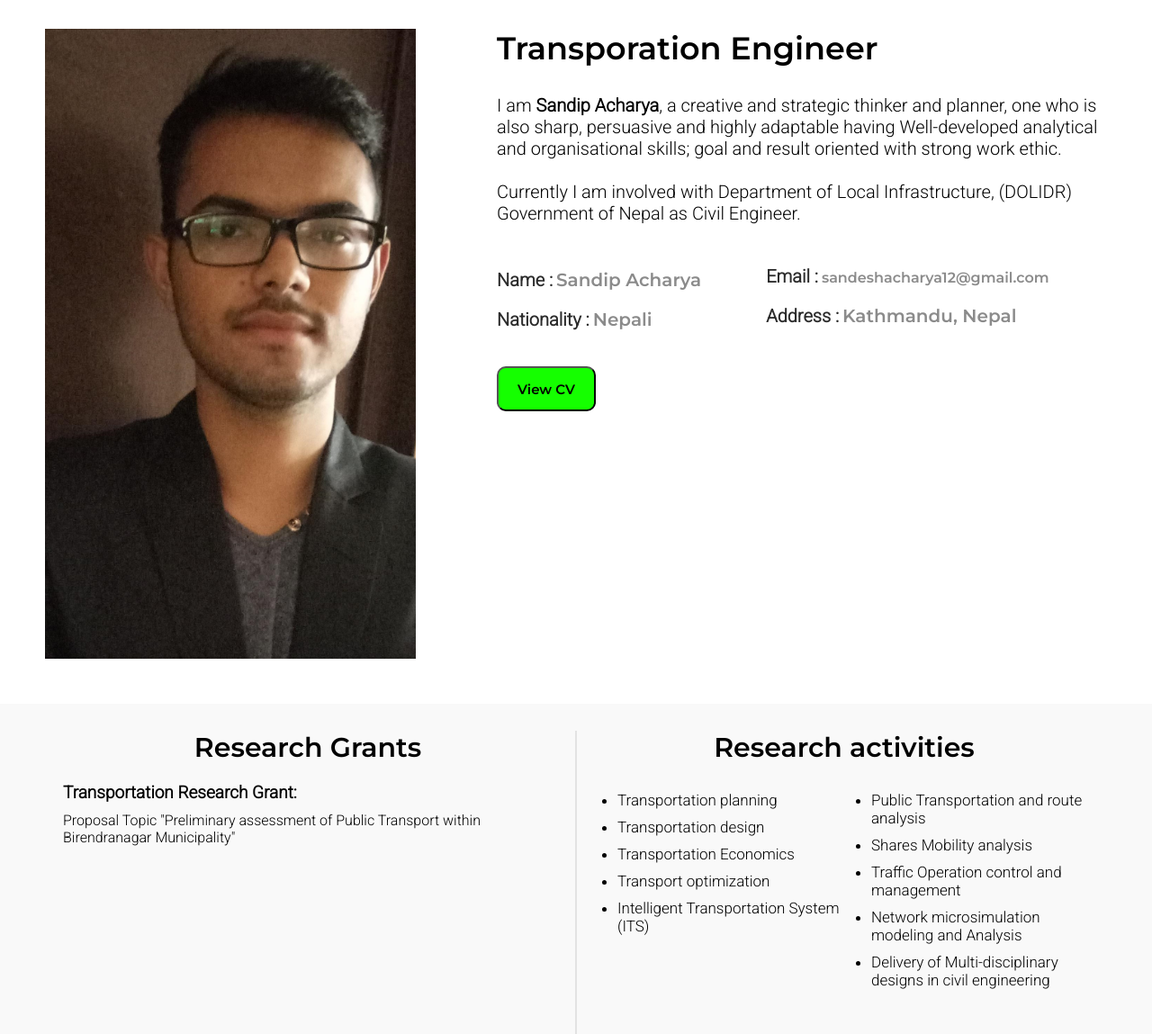
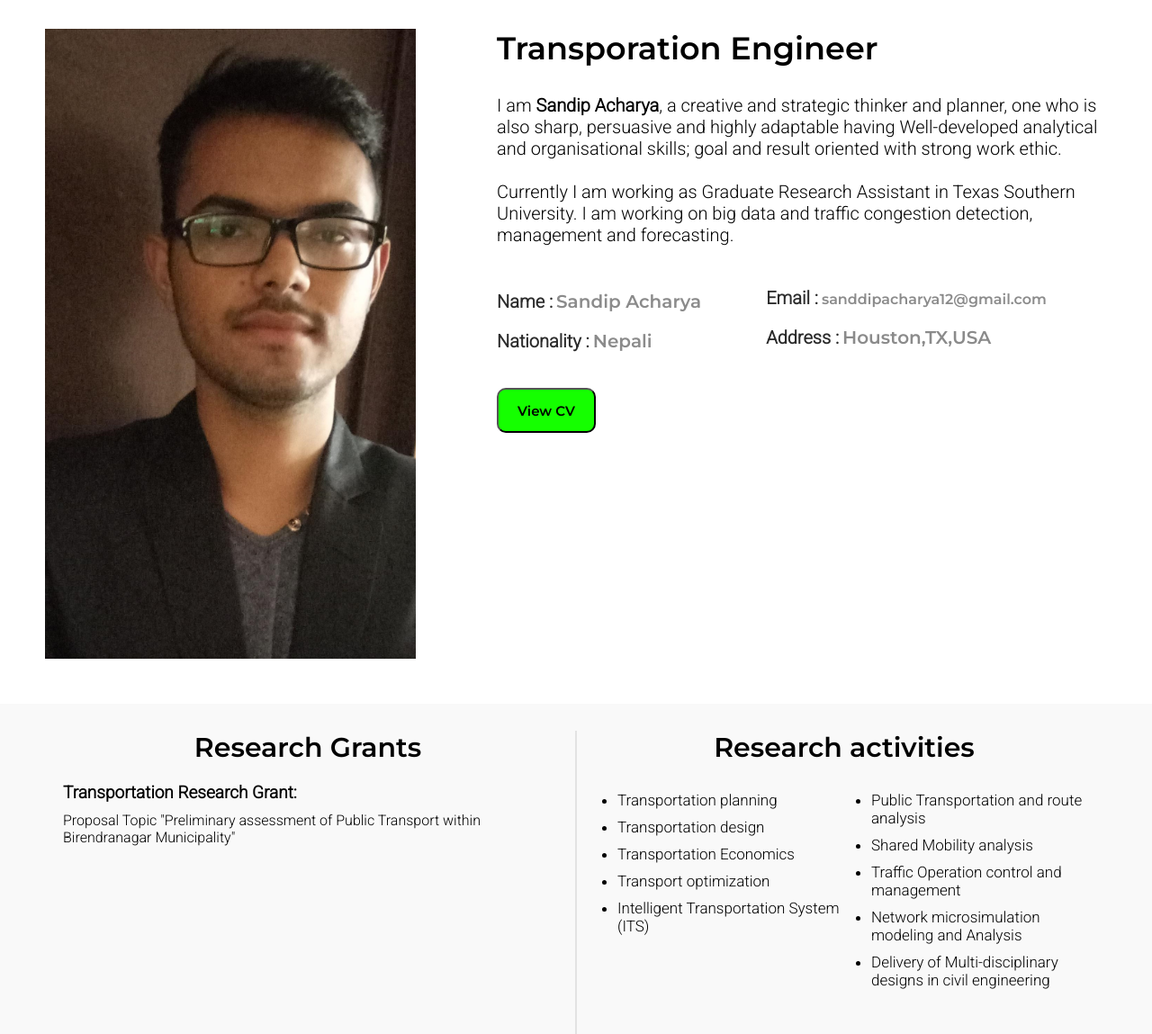
Before and after one commit to Sandeshacharya100/Mero-website-, a plain HTML site: page index.html in a window 1280 px wide. Shown: the part 822-1971 px from the top of the page at 90% size. Drawn offline with Linux system fonts and the light colour scheme.

Commit message:
Update index.html

```diff
--- a/index.html
+++ b/index.html
@@ -97,8 +97,10 @@
           Well-developed analytical and organisational skills; goal and result
           oriented with strong work ethic. <br />
           <br />
-          Currently I am involved with Department of Local Infrastructure,
-          (DOLIDR) Government of Nepal as Civil Engineer.
+          Currently I am working as Graduate Research Assistant in Texas Southern
+          University. I am working on big data and traffic congestion detection,
+          management and forecasting.
+
         </p>
         <div class="table-data">
           <div class="col-1">
@@ -114,11 +116,11 @@
           <div class="col-2">
             <div>
               <b class="key">Email :</b>
-              <span class="value" style="font-size: 16px">sandeshacharya12@gmail.com</span>
+              <span class="value" style="font-size: 16px">sanddipacharya12@gmail.com</span>
             </div>
             <div>
               <b class="key">Address :</b>
-              <span class="value">Kathmandu, Nepal</span>
+              <span class="value">Houston,TX,USA</span>
             </div>
           </div>
         </div>
@@ -187,7 +189,7 @@
           <div class="strength-container">
             <ul>
               <li class="strength">Public Transportation and route analysis</li>
-              <li class="strength">Shares Mobility analysis</li>
+              <li class="strength">Shared Mobility analysis</li>
               <li class="strength">Traffic Operation control and management</li>
               <li class="strength">
                 Network microsimulation modeling and Analysis
```
